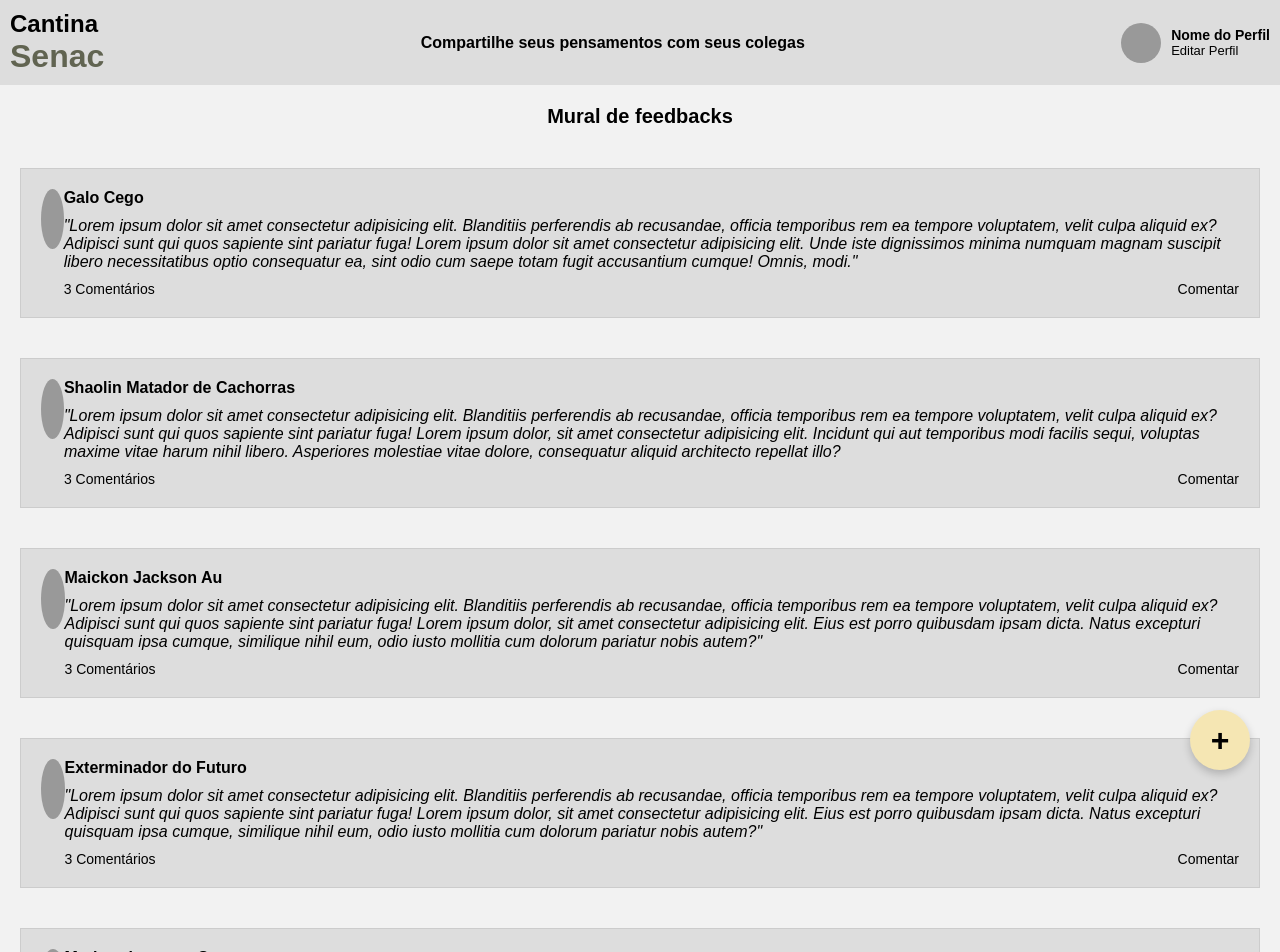
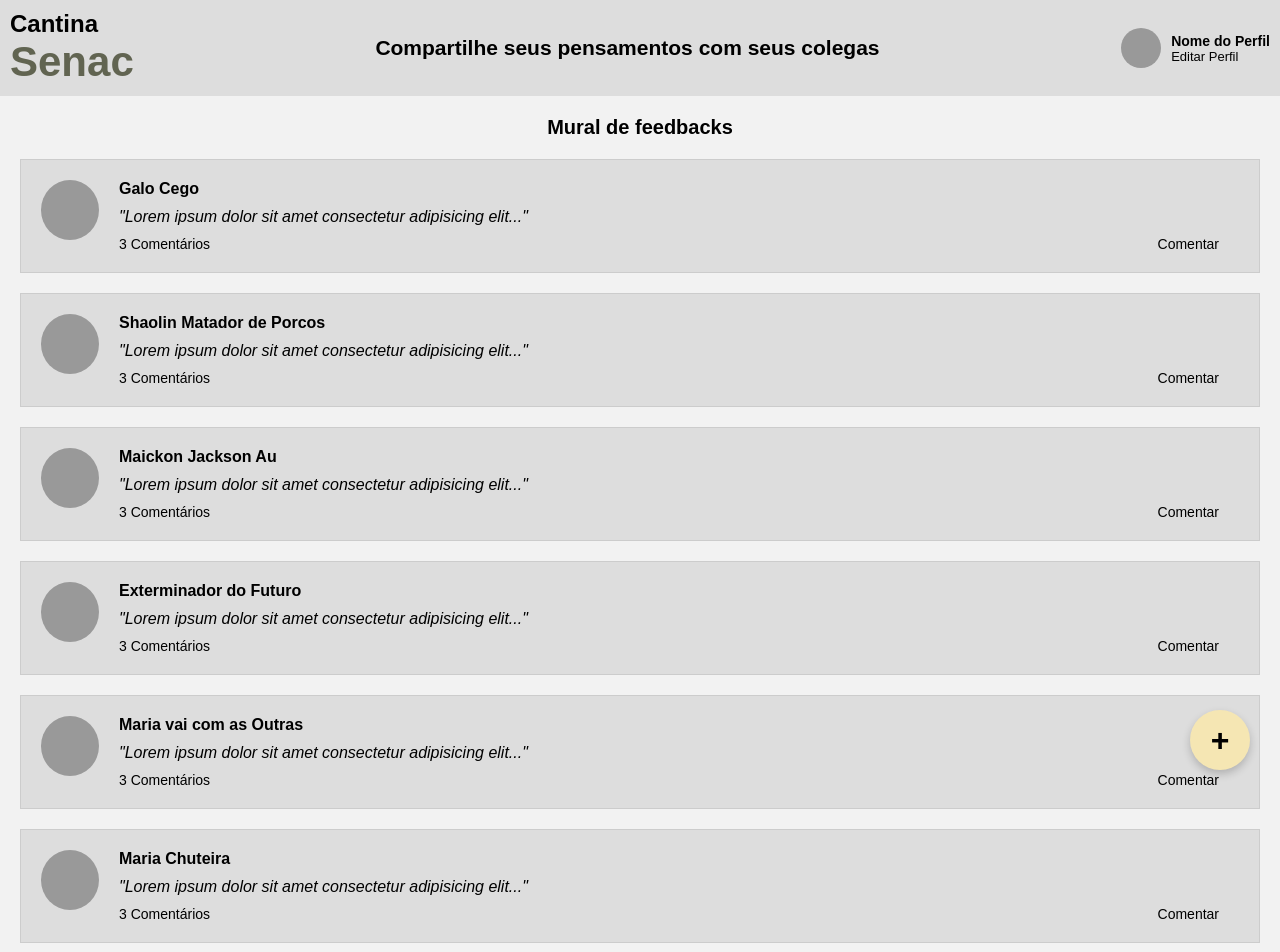
Before and after one commit to prof-lucas-senac/cantina-senac-2025-front, an Angular app: page /feedbacks in a window 1280 px wide. Shown: the top 952 px of the page. Built offline with nearby package versions, Linux system fonts and the light colour scheme.

Commit message:
feat: componente card-feedback e ajustes no layout de feedbacks

```diff
--- /dev/null
+++ b/src/app/components/feedbacks/card-feedback/card-feedback.component.css
@@ -0,0 +1,47 @@
+/* 🧾 Lista de Feedbacks */
+section.conteiner-feedbacks {
+  display: flex;
+  flex-direction: column;
+  gap: 20px;
+  padding:0 20px 20px;
+}
+
+/* 📄 Cada Feedback */
+article.feedback {
+  background-color: #DDD;
+  display: flex;
+  padding: 20px;
+  align-items: flex-start;
+  border: 1px solid #ccc;
+}
+
+.foto-feedback {
+  width: 60px;
+  height: 60px;
+  background-color: #999; /* cinza forte */
+  border-radius: 50%;
+}
+
+.conteudo-feedback {
+  width: 95%;
+  padding: 0 20px;
+}
+
+.conteudo-feedback h3 {
+  margin: 0;
+  font-size: 16px;
+}
+
+.conteudo-feedback p {
+  font-style: italic;
+  margin: 10px 0;
+}
+
+
+/* 🦶 Rodapé do Feedback */
+footer.rodape-feedback {
+  display: flex;
+  justify-content: space-between;
+  font-size: 14px;
+  margin-top: 10px;
+}
--- /dev/null
+++ b/src/app/components/feedbacks/card-feedback/card-feedback.component.html
@@ -0,0 +1,82 @@
+
+
+     <section class="conteiner-feedbacks">
+
+    <!-- Feedback 01 -->
+    <article class="feedback">
+      <div class="foto-feedback"></div>
+      <div class="conteudo-feedback">
+        <h3>Galo Cego</h3>
+        <p>"Lorem ipsum dolor sit amet consectetur adipisicing elit..."</p>
+        <footer class="rodape-feedback">
+          <span>3 Comentários</span>
+          <span>Comentar</span>
+        </footer>
+      </div>
+    </article>
+
+    <!-- Feedback 02 -->
+    <article class="feedback">
+      <div class="foto-feedback"></div>
+      <div class="conteudo-feedback">
+        <h3>Shaolin Matador de Porcos</h3>
+        <p>"Lorem ipsum dolor sit amet consectetur adipisicing elit..."</p>
+        <footer class="rodape-feedback">
+          <span>3 Comentários</span>
+          <span>Comentar</span>
+        </footer>
+      </div>
+    </article>
+
+    <!-- Feedback 03 -->
+    <article class="feedback">
+      <div class="foto-feedback"></div>
+      <div class="conteudo-feedback">
+        <h3>Maickon Jackson Au</h3>
+        <p>"Lorem ipsum dolor sit amet consectetur adipisicing elit..."</p>
+        <footer class="rodape-feedback">
+          <span>3 Comentários</span>
+          <span>Comentar</span>
+        </footer>
+      </div>
+    </article>
+
+    <!-- Feedback 04 -->
+    <article class="feedback">
+      <div class="foto-feedback"></div>
+      <div class="conteudo-feedback">
+        <h3>Exterminador do Futuro</h3>
+        <p>"Lorem ipsum dolor sit amet consectetur adipisicing elit..."</p>
+        <footer class="rodape-feedback">
+          <span>3 Comentários</span>
+          <span>Comentar</span>
+        </footer>
+      </div>
+    </article>
+
+    <!-- Feedback 05 -->
+    <article class="feedback">
+      <div class="foto-feedback"></div>
+      <div class="conteudo-feedback">
+        <h3>Maria vai com as Outras</h3>
+        <p>"Lorem ipsum dolor sit amet consectetur adipisicing elit..."</p>
+        <footer class="rodape-feedback">
+          <span>3 Comentários</span>
+          <span>Comentar</span>
+        </footer>
+      </div>
+    </article>
+
+    <!-- Feedback 06 -->
+    <article class="feedback">
+      <div class="foto-feedback"></div>
+      <div class="conteudo-feedback">
+        <h3>Maria Chuteira</h3>
+        <p>"Lorem ipsum dolor sit amet consectetur adipisicing elit..."</p>
+        <footer class="rodape-feedback">
+          <span>3 Comentários</span>
+          <span>Comentar</span>
+        </footer>
+      </div>
+    </article>
+  </section>
--- a/src/app/components/feedbacks/feedbacks.component.css
+++ b/src/app/components/feedbacks/feedbacks.component.css
@@ -1,36 +1,11 @@
-body {
-    margin: 0;
-    font-family: Arial, Helvetica, sans-serif;
-    background-color: #f2f2f2;
-    /*cinza fraco*/
-    color: #000;
-}
 
 
-/*Cabeçalho*/
-.titulo-principal {
-  text-align: center;
-  margin-top: 30px;
-}
-
-.titulo-cantina {
-  font-size: 36px;
-  margin: 0;
-}
-
-.titulo-secundario {
-  font-size: 48px;
-  color: #616451; /* ou outro tom desejado */
-  margin: 0;
-}
-
-
-.cabecalho {
+/* 🧭 Cabeçalho */
+header.cabecalho {
   display: flex;
   justify-content: space-between;
   align-items: center;
-    background-color: #DDD;
-    /*cinza medio*/
+  background-color: #DDD; /* cinza médio */
   padding: 10px;
 }
 
@@ -48,14 +23,15 @@ body {
 }
 
 .titulo-senac {
-  font-size: 32px;
+  font-size: 42px;
   margin: 0;
-  color: #616451; /* ou outro destaque */
+  color: #616451; /* destaque */
 }
 
 .cabecalho-centro {
   text-align: center;
-    flex-grow: 1;
+  font-size: 21px;
+  width: 45%;
   font-weight: bold;
 }
 
@@ -68,8 +44,7 @@ body {
 .foto-perfil {
   width: 40px;
   height: 40px;
-    background-color: #999;
-    /*cinza forte*/
+  background-color: #999; /* cinza forte */
   border-radius: 50%;
 }
 
@@ -89,62 +64,26 @@ body {
   text-decoration: none;
 }
 
-/* Mural de Feedbacks */
-
-.mural {
+/* 🗣️ Mural de Feedbacks */
+section.mural {
   text-align: center;
   padding: 20px;
   font-weight: bold;
   font-size: 20px;
 }
 
-/* Container de feedback */
-
-.conteiner-feedbacks {
+/* 🧾 Lista de Feedbacks */
+section.conteiner-feedbacks {
   display: flex;
   flex-direction: column;
   gap: 20px;
-    padding: 20px;
+  padding:0 20px 20px;
 }
 
-.feedback {
-    background-color: #DDD;
-    display: flex;
-    padding: 20px;
-    align-items: flex-start;
-    border: 1px solid #ccc;
-}
 
-.foto-feedback {
-    width: 60px;
-    height: 60px;
-    background-color: #999;
-    /*cinza forte*/
-    border-radius: 50%;
-}
 
-.conteudo-feedback {
-    flex-grow: 1;
-}
-
-.conteudo-feedback h3 {
-    margin: 0;
-    font-size: 16px;
-}
-
-.conteudo-feedback p {
-    font-style: italic;
-    margin: 10px 0;
-}
-
-.rodape-feedback {
-    display: flex;
-    justify-content: space-between;
-    font-size: 14px;
-    margin-top: 10px;
-}
-
-.botao-adicionar {
+/* ➕ Botão flutuante */
+aside .botao-adicionar {
   position: fixed;
   bottom: 30px;
   right: 30px;
@@ -158,7 +97,7 @@ body {
   border-radius: 50%;
   box-shadow: 0 4px 8px rgba(0,0,0,0.2);
   cursor: pointer;
-  z-index: 999; /* sobrepõe todos os elementos */
+  z-index: 999;
   display: flex;
   align-items: center;
   justify-content: center;
--- a/src/app/components/feedbacks/feedbacks.component.html
+++ b/src/app/components/feedbacks/feedbacks.component.html
@@ -1,10 +1,11 @@
-<body>
-    <div class="cabecalho">
+<header class="cabecalho">
   <div class="cabecalho-esquerda">
     <h1 class="titulo-cantina">Cantina</h1>
     <h2 class="titulo-senac">Senac</h2>
   </div>
-        <div class="cabecalho-centro">Compartilhe seus pensamentos com seus colegas</div>
+  <div class="cabecalho-centro">
+    Compartilhe seus pensamentos com seus colegas
+  </div>
   <div class="cabecalho-direita">
     <div class="foto-perfil"></div>
     <div class="info-perfil">
@@ -12,104 +13,16 @@
       <a href="#">Editar Perfil</a>
     </div>
   </div>
-    </div>
+</header>
 
-    <div class="mural">Mural de feedbacks</div>
+<main>
+  <section class="mural">
+    Mural de feedbacks
+  </section>
+</main>
 
-    <div class="conteiner-feedbacks">
-        <!--Conteiner 01 Feedbacks-->
-        <div class="feedback">
-            <div class="foto-feedback"></div>
-            <div class="conteudo-feedback">
-                <h3>Galo Cego</h3>
-                <p>"Lorem ipsum dolor sit amet consectetur adipisicing elit. Blanditiis perferendis ab recusandae,
-                    officia temporibus rem ea tempore voluptatem, velit culpa aliquid ex? Adipisci sunt qui quos
-                    sapiente sint pariatur fuga! Lorem ipsum dolor sit amet consectetur adipisicing elit. Unde iste
-                    dignissimos minima numquam magnam suscipit libero necessitatibus optio consequatur ea, sint odio cum
-                    saepe totam fugit accusantium cumque! Omnis, modi."</p>
-                <div class="rodape-feedback">
-                    <span>3 Comentários</span>
-                    <span>Comentar</span>
-                </div>
-            </div>
-        </div>
-    </div>
+<aside>
+  <button class="botao-adicionar" aria-label="Adicionar novo feedback">+</button>
+</aside>
 
-    <div class="conteiner-feedbacks">
-        <!--Conteiner 02 Feedbacks-->
-        <div class="feedback">
-            <div class="foto-feedback"></div>
-            <div class="conteudo-feedback">
-                <h3>Shaolin Matador de Cachorras</h3>
-                <p>"Lorem ipsum dolor sit amet consectetur adipisicing elit. Blanditiis perferendis ab recusandae,
-                    officia temporibus rem ea tempore voluptatem, velit culpa aliquid ex? Adipisci sunt qui quos
-                    sapiente sint pariatur fuga! Lorem ipsum dolor, sit amet consectetur adipisicing elit. Incidunt qui
-                    aut temporibus modi facilis sequi, voluptas maxime vitae harum nihil libero. Asperiores molestiae
-                    vitae dolore, consequatur aliquid architecto repellat illo?</p>
-                <div class="rodape-feedback">
-                    <span>3 Comentários</span>
-                    <span>Comentar</span>
-                </div>
-            </div>
-        </div>
-    </div>
-
-    <div class="conteiner-feedbacks">
-        <!--Conteiner 03 Feedbacks-->
-        <div class="feedback">
-            <div class="foto-feedback"></div>
-            <div class="conteudo-feedback">
-                <h3>Maickon Jackson Au</h3>
-                <p>"Lorem ipsum dolor sit amet consectetur adipisicing elit. Blanditiis perferendis ab recusandae,
-                    officia temporibus rem ea tempore voluptatem, velit culpa aliquid ex? Adipisci sunt qui quos
-                    sapiente sint pariatur fuga! Lorem ipsum dolor, sit amet consectetur adipisicing elit. Eius est
-                    porro quibusdam ipsam dicta. Natus excepturi quisquam ipsa cumque, similique nihil eum, odio iusto
-                    mollitia cum dolorum pariatur nobis autem?"</p>
-                <div class="rodape-feedback">
-                    <span>3 Comentários</span>
-                    <span>Comentar</span>
-                </div>
-            </div>
-        </div>
-    </div>
-
-    <div class="conteiner-feedbacks">
-        <!--Conteiner 04 Feedbacks-->
-        <div class="feedback">
-            <div class="foto-feedback"></div>
-            <div class="conteudo-feedback">
-                <h3>Exterminador do Futuro</h3>
-                <p>"Lorem ipsum dolor sit amet consectetur adipisicing elit. Blanditiis perferendis ab recusandae,
-                    officia temporibus rem ea tempore voluptatem, velit culpa aliquid ex? Adipisci sunt qui quos
-                    sapiente sint pariatur fuga! Lorem ipsum dolor, sit amet consectetur adipisicing elit. Eius est
-                    porro quibusdam ipsam dicta. Natus excepturi quisquam ipsa cumque, similique nihil eum, odio iusto
-                    mollitia cum dolorum pariatur nobis autem?"</p>
-                <div class="rodape-feedback">
-                    <span>3 Comentários</span>
-                    <span>Comentar</span>
-                </div>
-            </div>
-        </div>
-    </div>
-
-    <div class="conteiner-feedbacks">
-        <!--Conteiner 05 Feedbacks-->
-        <div class="feedback">
-            <div class="foto-feedback"></div>
-            <div class="conteudo-feedback">
-                <h3>Maria vai com as Outras</h3>
-                <p>"Lorem ipsum dolor sit amet consectetur adipisicing elit. Blanditiis perferendis ab recusandae,
-                    officia temporibus rem ea tempore voluptatem, velit culpa aliquid ex? Adipisci sunt qui quos
-                    sapiente sint pariatur fuga! Lorem ipsum dolor, sit amet consectetur adipisicing elit. Eius est
-                    porro quibusdam ipsam dicta. Natus excepturi quisquam ipsa cumque, similique nihil eum, odio iusto
-                    mollitia cum dolorum pariatur nobis autem?"</p>
-                <div class="rodape-feedback">
-                    <span>3 Comentários</span>
-                    <span>Comentar</span>
-                </div>
-            </div>
-        </div>
-    </div>
-    <button class="botao-adicionar">+</button>
-
-</body>
+<app-card-feedback></app-card-feedback>
--- a/src/app/components/feedbacks/feedbacks.component.ts
+++ b/src/app/components/feedbacks/feedbacks.component.ts
@@ -1,9 +1,10 @@
 import { Component } from '@angular/core';
+import { CardFeedbackComponent } from './card-feedback/card-feedback.component';
 
 @Component({
   selector: 'app-feedbacks',
   standalone: true,
-  imports: [],
+  imports: [CardFeedbackComponent],
   templateUrl: './feedbacks.component.html',
   styleUrl: './feedbacks.component.css'
 })
--- a/src/styles.css
+++ b/src/styles.css
@@ -1,4 +1,12 @@
-*{
-    margin:0;
+* {
+    margin: 0;
     padding: 0;
 }
+
+/* 🌐 Base */
+body {
+    font-family: Arial, Helvetica, sans-serif;
+    background-color: #f2f2f2;
+    /* cinza fraco */
+    color: #000;
+}
```
Also changed, not shown: src/app/components/feedbacks/card-feedback/card-feedback.component.ts (added, +12 -0 lines), 1 other file (tests, documents, lock files or other folders). Lines whose indentation alone changed are shown as unchanged.
